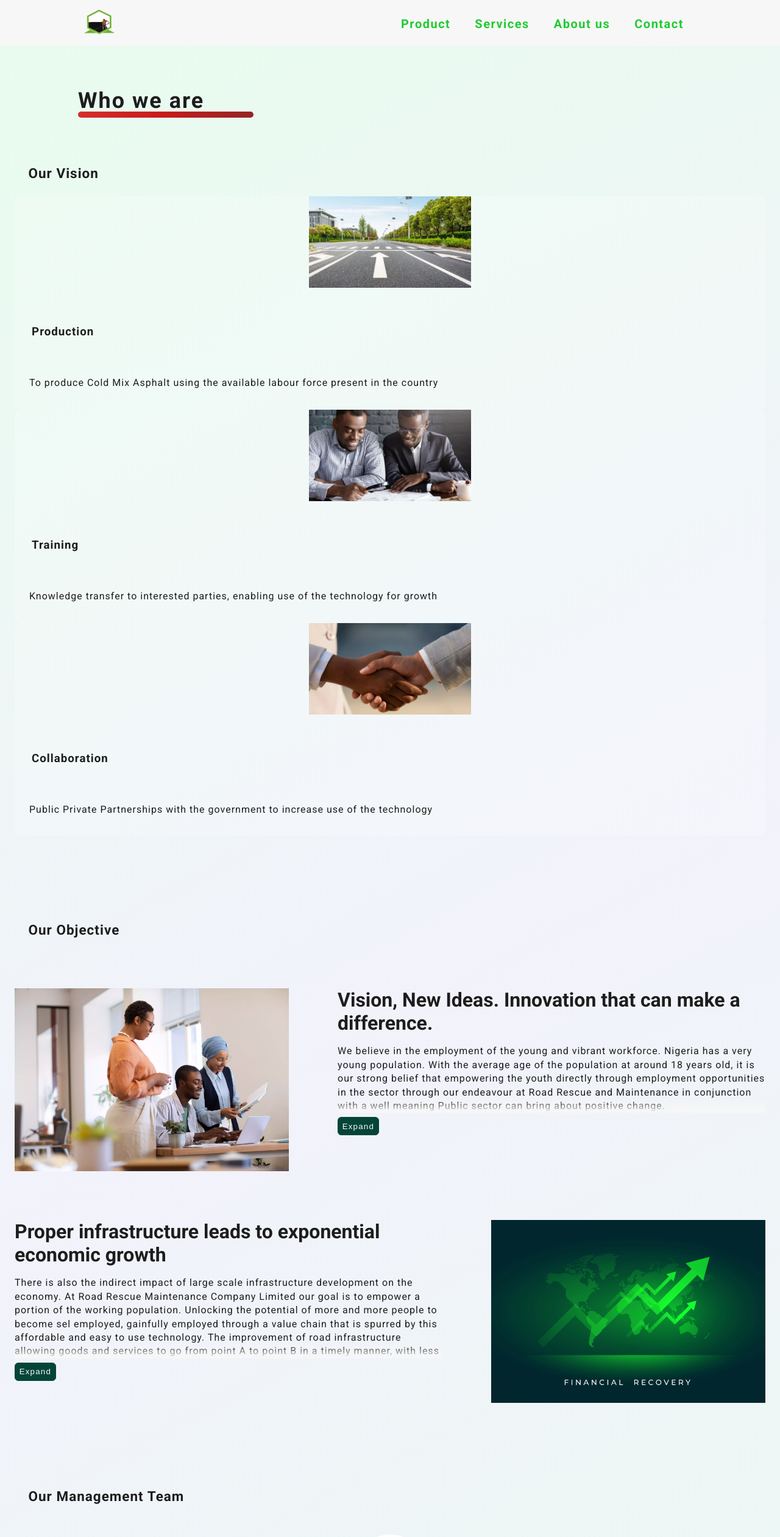
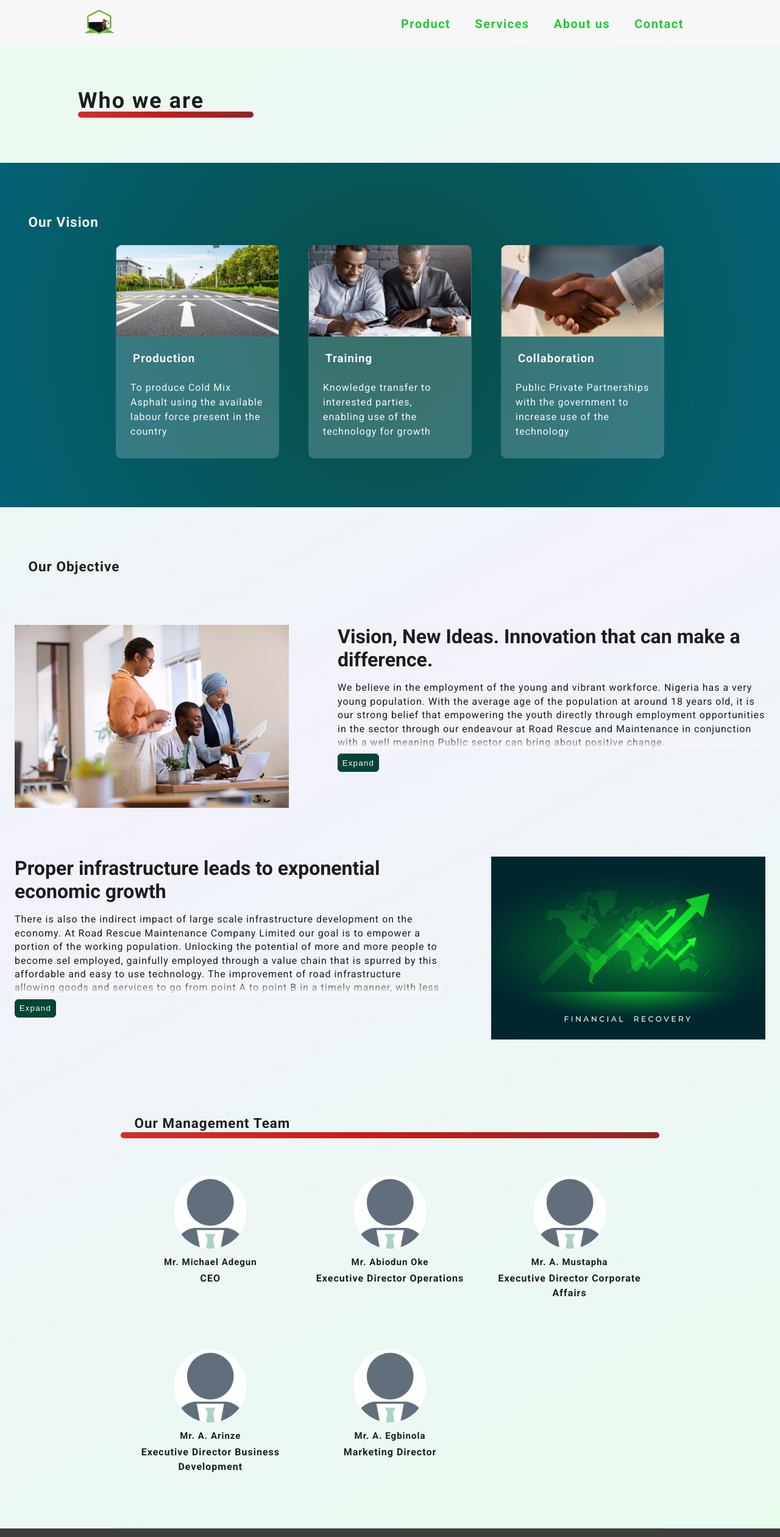
Before and after one commit to abeonweb/road-rescue, a Next.js app: page /about in a window 1280 px wide. Shown: the top 2521 px of the page at 61% size. Built offline with nearby package versions, Linux system fonts and the light colour scheme.

Commit message:
added about page style and renamed classes

```diff
--- a/pages/about/index.tsx
+++ b/pages/about/index.tsx
@@ -1,5 +1,5 @@
 import { about, teamData, vision } from "../../data"
-import "@/styles/About.module.css"
+import styles from "@/styles/About.module.css"
 import Profile from "../../components/Profile"
 import VisionCard from "../../components/VisionCard"
 import Objective from "../../components/Objective"
@@ -25,21 +25,21 @@ export default function About() {
     })
 
     return (
-        <main className="main">
-            <h1 className="page--title about-title">Who we are</h1>
-            <section className="section section__vision">
-                <h2 className="section--title"> Our Vision</h2>
-                <div className="vision-list">
+        <main className={"main"}>
+            <h1 className={`page--title ${styles.aboutTitle}`}>Who we are</h1>
+            <section className={`section ${styles.sectionVision}`}>
+                <h2 className={`section--title`}> Our Vision</h2>
+                <div className={styles.visionList}>
                     {visionList}
                 </div>
             </section>
-            <section className="section section__about">
-                <h2 className="section--title">Our Objective</h2>
+            <section className={`section ${styles.sectionAbout}`}>
+                <h2 className={`section--title`}>Our Objective</h2>
                 {aboutSection}
             </section>
-            <section className="section section__management">
-                <h2 className="section--title management-section-title">Our Management Team</h2>
-                <div className="profile-container">
+            <section className={`section ${styles.sectionManagement}`}>
+                <h2 className={`section--title ${styles.managementSectionTitle}`}>Our Management Team</h2>
+                <div className={styles.profileContainer}>
                     {managementTeam}
                 </div>
             </section>
```
